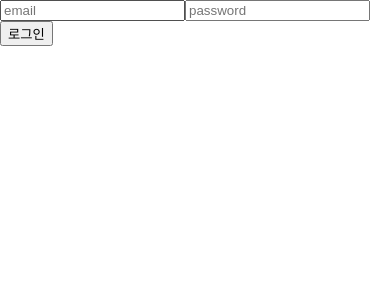
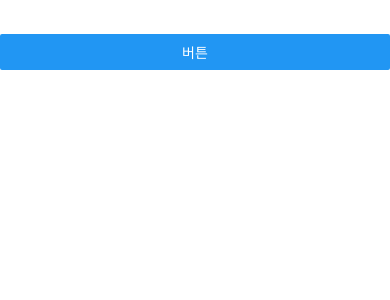
Before and after one commit to SNU-Sigma/dev-sigma-react-native-app, a React Native app: screen / in a window 390 px wide. Shown: the top 300 px of the page. Built offline with nearby package versions, Linux system fonts and the light colour scheme.

Commit message:
react native 버튼 만들기

```diff
--- a/App.tsx
+++ b/App.tsx
@@ -1,13 +1,14 @@
 import { StatusBar } from 'expo-status-bar'
-import { StyleSheet, Text, View } from 'react-native'
+import { StyleSheet, Text, View, TextInput, Button } from 'react-native'
 
 export default function App() {
+    const onPress = () => {}
     return (
-        <div>
-            <input placeholder='email' />
-            <input type='password' placeholder='password' />
-            <button>로그인</button>
-        </div>
+        <View>
+            <TextInput />
+            <TextInput />
+            <Button title='버튼' onPress={onPress} />
+        </View>
     )
 }
 
```
